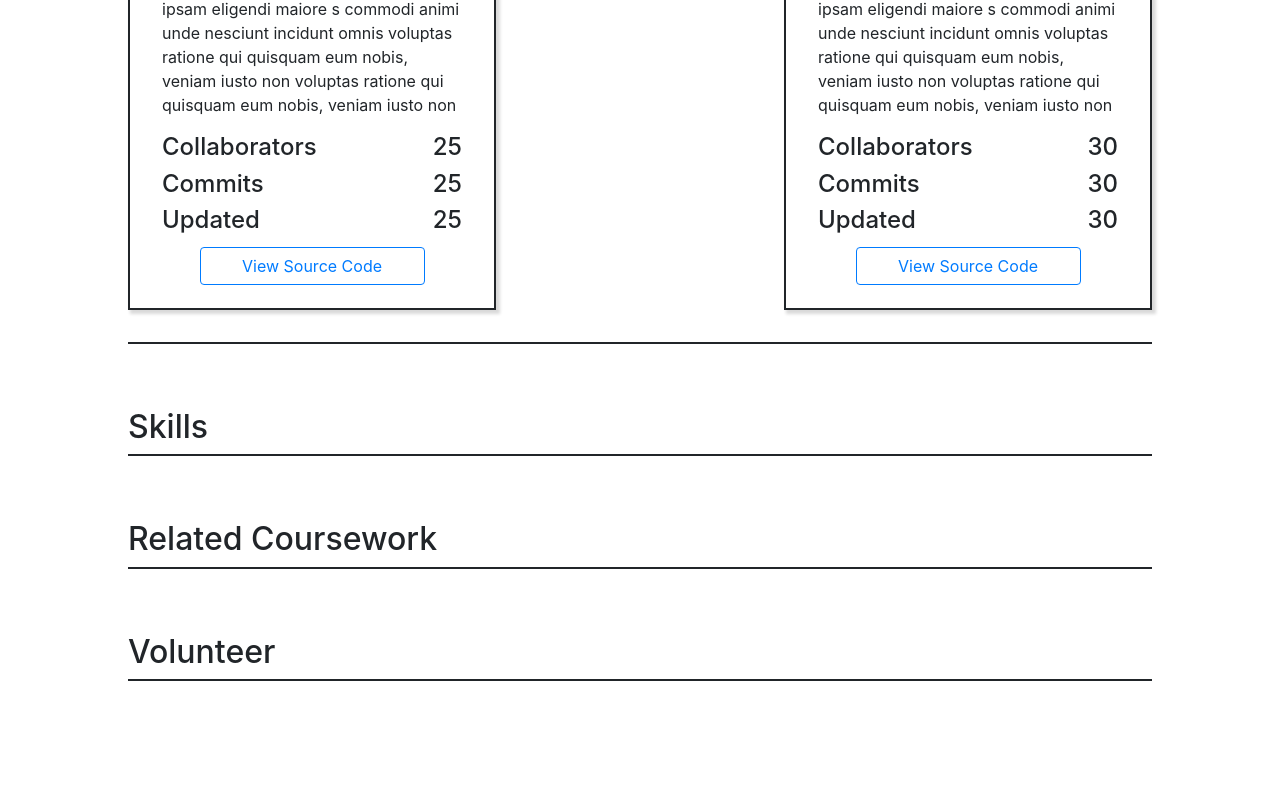
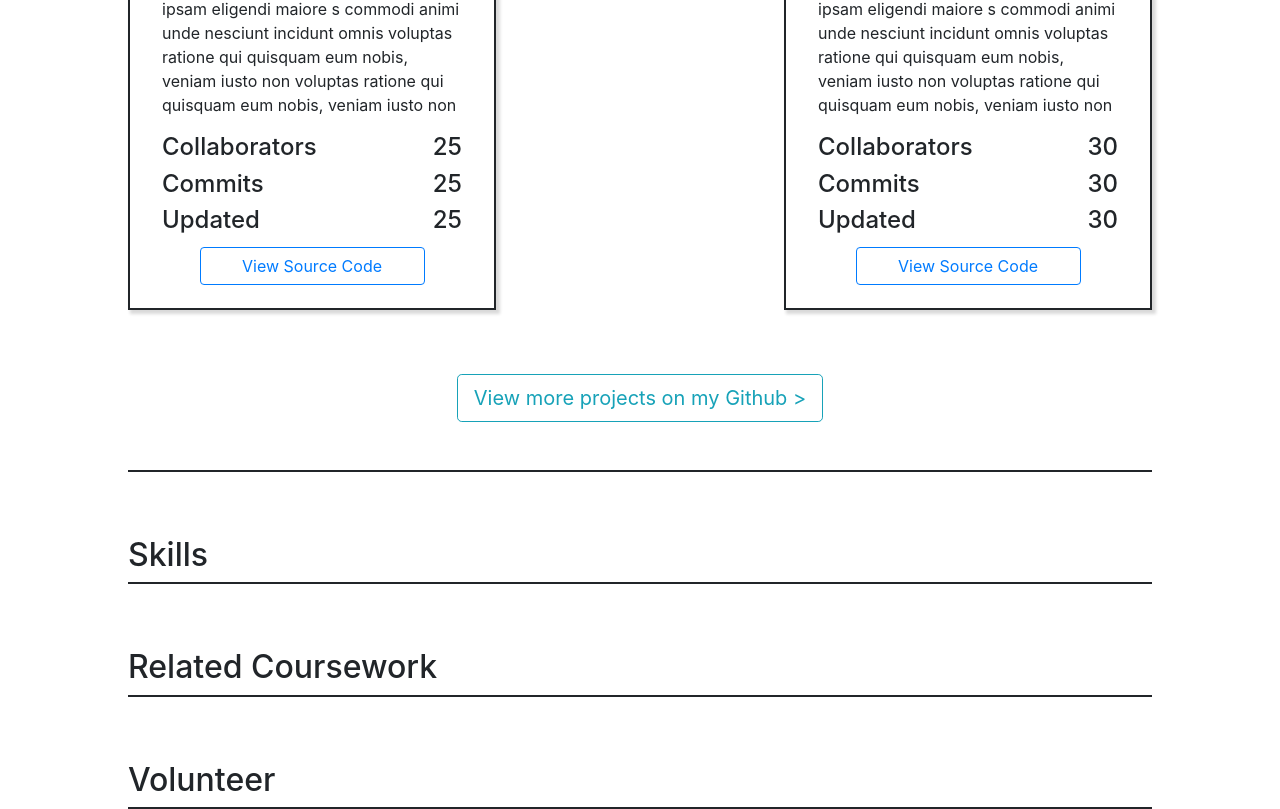
Before and after one commit to jesus-r-mendoza/Portfolio, a React (Create React App) app: page / in a window 1280 px wide. Shown: the part 3374-4183 px from the top of the page. Before the commit the page ends 4055 px from the top, so only its background shows below. Built offline with nearby package versions, Linux system fonts and the light colour scheme.

Commit message:
added link to github page to view more repositories

```diff
--- a/src/components/sections/projects/ProjectSection.js
+++ b/src/components/sections/projects/ProjectSection.js
@@ -8,6 +8,9 @@ class ProjectSection extends React.Component {
             <div id="projects" className="section">
                 <h2>Projects</h2>
                 <ProjectList />
+                <div className="d-flex justify-content-center my-5">
+                   <a href="#projects" className="btn btn-lg btn-outline-info">View more projects on my Github ></a>
+                </div>
             </div>
         )
     }
```
